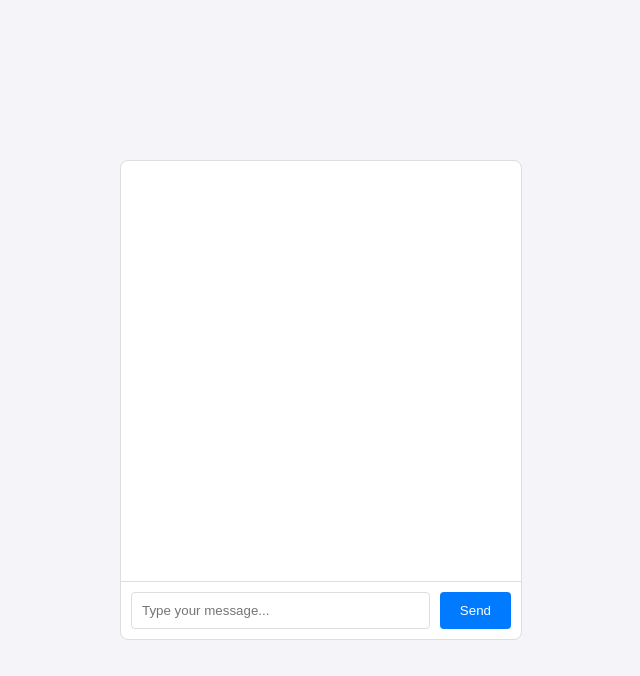
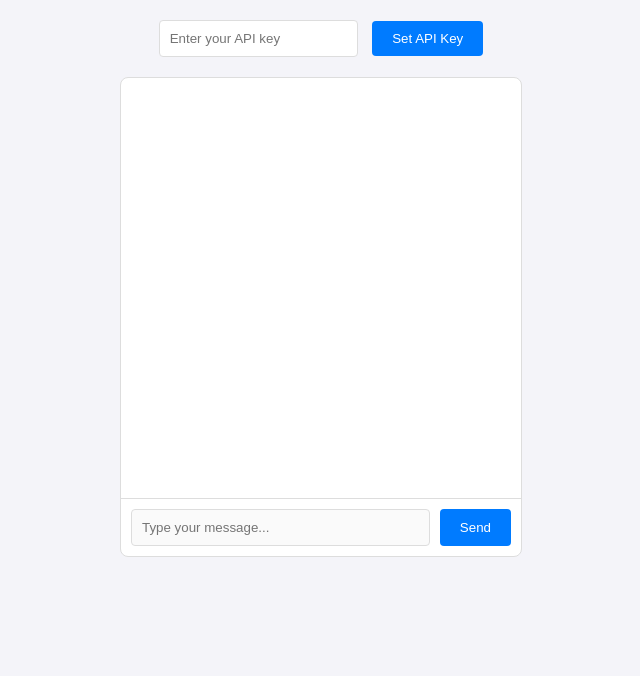
Before and after one commit to arnavkrishnan/test-ai-project, a plain HTML site: page index.html in a window 1280 px wide. Shown: the whole page, without its empty margins (319-959 px from the left). Drawn offline with Linux system fonts and the light colour scheme.

Commit message:
user api key

```diff
--- a/index.html
+++ b/index.html
@@ -7,13 +7,17 @@
     <link rel="stylesheet" href="styles.css">
 </head>
 <body>
+    <div class="api-key-container">
+        <input type="text" id="api-key-input" placeholder="Enter your API key">
+        <button onclick="setApiKey()">Set API Key</button>
+    </div>
     <div class="chat-container">
         <div class="chat-box" id="chat-box">
             <!-- Messages will appear here -->
         </div>
         <div class="input-container">
-            <input type="text" id="user-input" placeholder="Type your message...">
-            <button onclick="sendMessage()">Send</button>
+            <input type="text" id="user-input" placeholder="Type your message..." disabled>
+            <button onclick="sendMessage()" disabled>Send</button>
         </div>
     </div>
     <script src="script.js"></script>
--- a/script.js
+++ b/script.js
@@ -1,3 +1,15 @@
+let apiKey = '';
+
+function setApiKey() {
+    apiKey = document.getElementById('api-key-input').value;
+    if (apiKey) {
+        document.getElementById('user-input').disabled = false;
+        document.querySelector('.input-container button').disabled = false;
+    } else {
+        alert('Please enter a valid API key.');
+    }
+}
+
 async function sendMessage() {
     const userInput = document.getElementById('user-input');
     const message = userInput.value;
@@ -10,7 +22,7 @@ async function sendMessage() {
         method: 'POST',
         headers: {
             'Content-Type': 'application/json',
-            'Authorization': `Bearer YOUR_API_KEY` // Replace with your actual API key
+            'Authorization': `Bearer ${apiKey}`
         },
         body: JSON.stringify({
             model: 'gpt-3.5-turbo',
--- a/styles.css
+++ b/styles.css
@@ -2,10 +2,35 @@ body {
     font-family: Arial, sans-serif;
     background-color: #f4f4f9;
     display: flex;
-    justify-content: center;
+    flex-direction: column;
     align-items: center;
     height: 100vh;
     margin: 0;
+}
+
+.api-key-container {
+    margin-top: 20px;
+    margin-bottom: 20px;
+}
+
+.api-key-container input {
+    padding: 10px;
+    border: 1px solid #ddd;
+    border-radius: 4px;
+    margin-right: 10px;
+}
+
+.api-key-container button {
+    padding: 10px 20px;
+    border: none;
+    border-radius: 4px;
+    background-color: #007bff;
+    color: white;
+    cursor: pointer;
+}
+
+.api-key-container button:hover {
+    background-color: #0056b3;
 }
 
 .chat-container {
```
